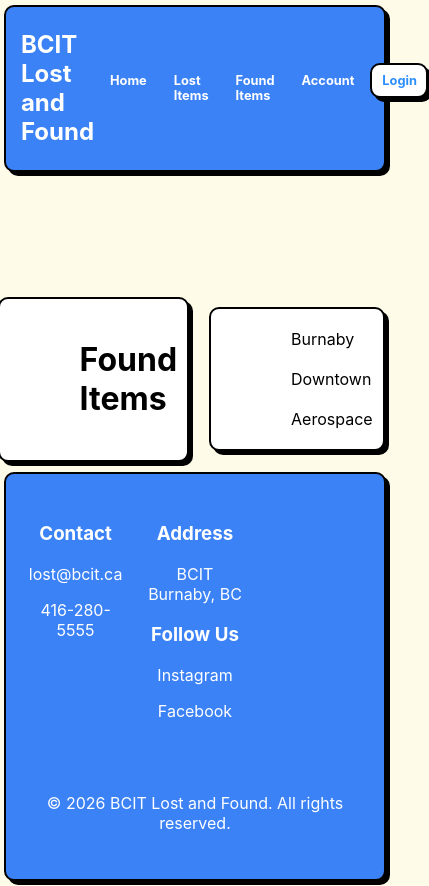
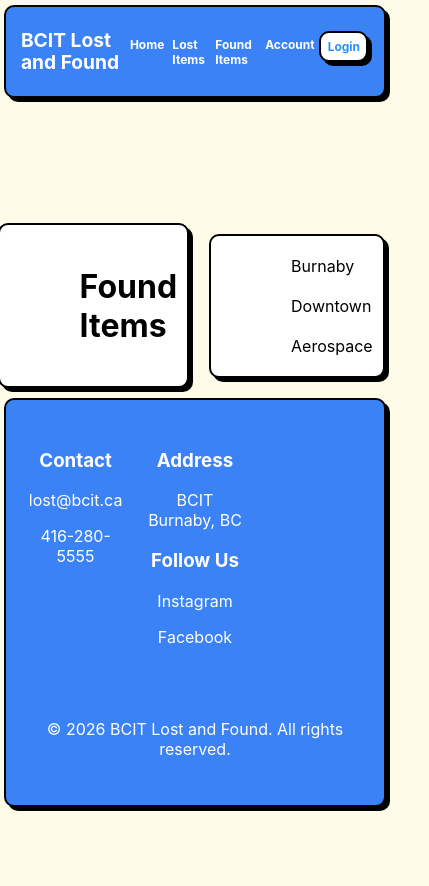
Before and after one commit to pauldidenko/ACIT_2911_Project, a website: page project_web/found.html in a window 390 px wide. Shown: the whole page, 429 px wide, since content can reach past the window. After the commit the page ends 844 px from the top, so only its background shows below. Drawn offline with Linux system fonts and the light colour scheme; a web font is replaced by a local one.

Commit message:
Update home and creat login pages

```diff
--- a/project_web/css_file/style.css
+++ b/project_web/css_file/style.css
@@ -5,11 +5,116 @@
 
 * {
     box-sizing: border-box;
-    font-family: 'Inter', 'Arial', 'sans-serif', 'Times New Roman', 'Helvetica', 'Segoe UI';
-  }
+    font-family: 'Inter', 'Arial', sans-serif;
+}
 
-@media screen and (max-width:842px){
+body {
+    overflow-x: hidden;
+    margin: 0;
+    background-color: #fefce8;
+}
 
+.navbar {
+    display: flex;
+    justify-content: space-between;
+    gap: 5px;
+    align-items: center;
+    background-color: #3b82f6;
+    box-shadow: 4px 4px 0px 0px #000000;
+    border-radius: 10px;
+    min-height: 80px;
+    height: auto;
+    max-width: 98%;
+    margin: 5px auto;
+    padding: 2px 15px;
+    border: 2px solid black;
+}
+
+.logo {
+    display: flex;
+    align-items: center;
+    gap: 10px;
+    flex-shrink: 0;
+}
+
+.logo1 {
+    font-size: clamp(1.5rem, 4vw, 3rem);
+    text-decoration: none;
+    color: white;
+    white-space: nowrap;
+}
+
+.nav-list {
+    display: flex;
+    gap: 5px;
+    list-style: none;
+    padding: 0;
+    margin: 0;
+}
+
+.nav-list a {
+    display: block;
+    text-decoration: none;
+    color: white;
+    padding: 10px 11px;
+    font-size: clamp(0.8rem, 2vw, 1.3rem);
+    font-weight: bold;
+}
+
+.nav-list .login,
+.nav-list .Signup {
+    background-color: white;
+    color: rgb(45, 143, 255);
+    padding: 8px 10px;
+    border-radius: 10px;
+    text-decoration: none;
+    font-weight: bold;
+    border: 2px solid black;
+    box-shadow: 4px 4px 0px 0px #000000;
+    max-width: 98%;
+}
+
+.nav-list .login:hover,
+.nav-list .Signup:hover {
+    background-color: black;
+    color: white;
+    transition: background-color 0.3s ease, color 0.3s ease;
+}
+
+.footer {
+    background-color: #3b82f6;
+    color: white;
+    border-radius: 10px;
+    max-width: 98%;
+    margin: 5px auto;
+    box-shadow: 4px 4px 0px 0px #000000;
+    border: 2px solid black;
+    padding: 30px 20px;
+    display: grid;
+    grid-template-columns: repeat(3, 1fr);
+    gap: 20px;
+    text-align: center;
+}
+
+.footer-left,
+.footer-center,
+.footer-right {
+    width: 100%;
+}
+
+.footer a {
+    color: white;
+    text-decoration: none;
+}
+
+.copyright {
+    grid-column: 1 / 4;
+    text-align: center;
+    margin-top: 20px;
+}
+
+/* tablet */
+@media screen and (max-width: 842px) {
     .hero h1 {
         font-size: clamp(1rem, 4vw, 2rem);
         text-align: center;
@@ -20,12 +125,11 @@
         gap: 20px;
         padding: 10px;
         max-width: 89%;
-        margin: 5px auto;
-        margin-top: 20px;
+        margin: 20px auto 5px;
     }
 
-    .campus-item{
-        flex-direction:column;
+    .campus-item {
+        flex-direction: column;
         width: 85%;
     }
 
@@ -45,12 +149,40 @@
     }
 
     .logo1 {
-        font-size: 1.2rem;
+        font-size: clamp(1.2rem, 3vw, 2rem);
+    }
+}
+
+/* phone */
+@media screen and (max-width: 600px) {
+    .logo1 {
+            font-size: 1.2rem;
+            white-space: normal;
+            line-height: 1.1;
+            max-width: 100px;
     }
 
-}
+        .navbar {
+            align-items: center;
+            justify-content: flex-start;
+            gap: 0px;
+    }
 
-@media screen and (max-width: 600px) {
+    .nav-list {
+        margin-left: 5px;
+        gap: 0px;
+    }
+
+    .nav-list a {
+        font-size: 0.75rem;
+        padding: 6px 4px;
+    }
+
+    .nav-list .login,
+    .nav-list .Signup {
+        padding: 6px 7px;
+    }
+
     .hero h1 {
         font-size: clamp(1rem, 4vw, 2rem);
         text-align: center;
@@ -78,139 +210,8 @@
     }
 
     .campus-item h2 {
-        font-size: 1.2rem;
+        font-size: clamp(1rem, 4vw, 2rem);
         text-align: center;
         gap: 0;
     }
-
-    .logo {
-        gap: 0;
-    }
-
-    .logo1 {
-        font-size: 1.0rem;
-    }
-
 }
-
-
-body {
-    overflow-x: hidden;
-    margin: 0;
-    background-color: #fefce8;
-}
-
-.navbar{
-    display: flex;
-    justify-content: space-between;
-    gap: 5px;
-    align-items: center;
-    background-color: #3b82f6;
-    box-shadow: 4px 4px 0px 0px #000000;
-    border-radius: 10px;
-    min-height: 80px;
-    height: auto;
-    max-width: 98%;
-    margin: 5px auto;
-    padding: 2px 15px;
-    top: auto;
-    border: 2px solid black;
-}
-
-.nav-list {
-    display: flex;
-    gap: 5px;
-    list-style: none;
-    padding: 0;
-    margin: 0;
-}
-
-.nav-list a {
-    display: block;
-    text-decoration: none;
-    color: white;
-    padding: 10px 11px;
-    font-size: clamp(0.8rem, 2vw, 1.3rem);
-    font-weight: bold;
-}
-
-.nav-list .login {
-    background-color: white;
-    color: rgb(45, 143, 255);
-    padding: 8px 10px;
-    border-radius: 10px;
-    text-decoration: none;
-    font-weight: bold;
-    border: 2px solid black;
-    box-shadow: 4px 4px 0px 0px #000000;
-    max-width: 98%;
-}
-
-.nav-list .login:hover {
-    background-color: black;
-    color: white;
-    transition: background-color 0.3s ease, color 0.3s ease;
-}
-
-.nav-list .Signup {
-    background-color: white;
-    color: rgb(45, 143, 255);
-    padding: 8px 10px;
-    border-radius: 10px;
-    text-decoration: none;
-    font-weight: bold;
-    border: 2px solid black;
-    box-shadow: 4px 4px 0px 0px #000000;
-    max-width: 98%;
-}
-
-.nav-list .Signup:hover {
-    background-color: black;
-    color: white;
-    transition: background-color 0.3s ease, color 0.3s ease;
-}
-
-.logo{
-    display: flex;
-    align-items: center;
-    gap: 10px;
-}
-
-.logo1{
-    font-size: clamp(1.5rem, 4vw, 3rem);
-    text-decoration: none;
-    color: white;
-}
-
-.footer {
-    background-color: #3b82f6;
-    color: white;
-    border-radius: 10px;
-    max-width: 98%;
-    margin: 5px auto;
-    box-shadow: 4px 4px 0px 0px #000000;
-    border: 2px solid black;
-    padding: 30px 20px;
-
-    display: grid;
-    grid-template-columns: repeat(3, 1fr);
-    gap: 20px;
-    text-align: center;
-}
-
-.footer-left,
-.footer-center,
-.footer-right {
-    width: 100%;
-}
-
-.footer a {
-    color: white;
-    text-decoration: none;
-}
-
-.copyright {
-    grid-column: 1 / 4;
-    text-align: center;
-    margin-top: 20px;
-}
```
Also changed, not shown: project_web/css_file/login.css (added, +79 -0 lines), project_web/home.html (+1 -1 lines), project_web/login.html (added, +74 -0 lines).
